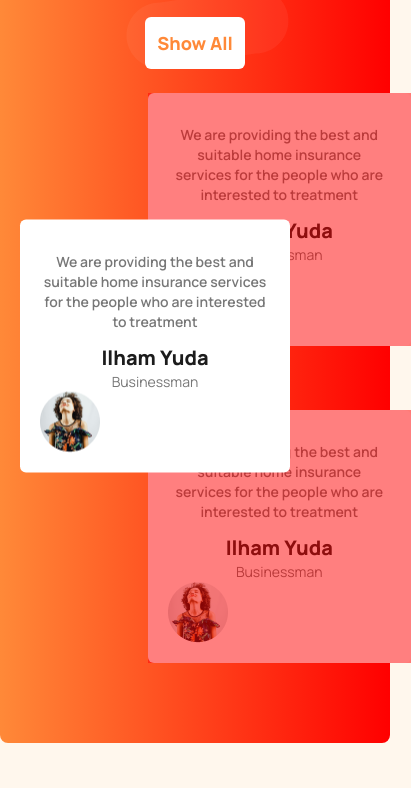
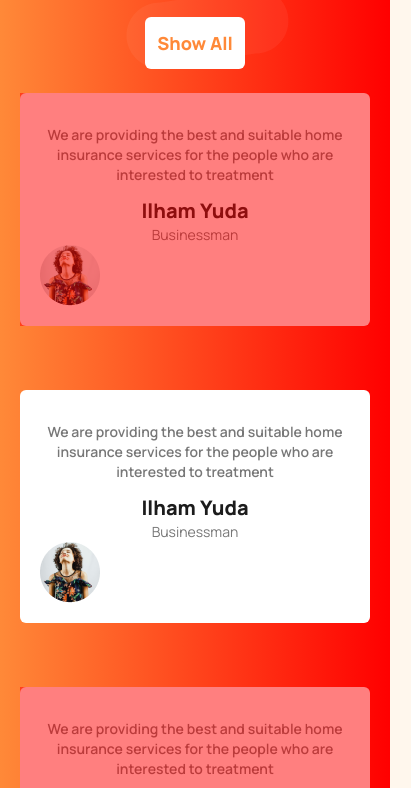
Before and after one commit to Shumona-Akter/tea-house, a plain HTML site: page index.html in a window 390 px wide. Shown: the part 6855-7643 px from the top of the page, 411 px wide, since content can reach past the window. Drawn offline with nearby package versions, Linux system fonts and the light colour scheme.

Commit message:
responsive

```diff
--- a/index.html
+++ b/index.html
@@ -150,7 +150,7 @@
                     <a href="#" class="inline-block font-manrope text-center font-bold text-lg text-button2 rounded-md bg-white px-3 py-3">Show All</a>
                 </div>
                 <div class="grid grid-cols-1 gap-16 relative">
-                    <div class="p-5 bg-white rounded-md relative w-9/12 ml-32">
+                    <div class="p-5 bg-white rounded-md relative md:w-9/12 md:ml-32">
                         <div class="over h-full w-full bg-button1/[.5] inset-0 absolute"></div>
                         <p class=" font-manrope font-semibold text-center text-sm md:text-left text-dark2 my-3">
                             We are providing the best and suitable home insurance services for the people who are interested to treatment
@@ -160,7 +160,7 @@
                         </p>
                         <img src="./images/client.png" alt="" >
                     </div>
-                    <div class="p-5 bg-white rounded-md absolute mr-20 translate-y-1/2 z-10">
+                    <div class="p-5 bg-white rounded-md md:absolute md:mr-20 md:translate-y-1/2 z-10 md:w-9/12">
                         <p class="font-manrope font-semibold text-center text-sm md:text-left text-dark2 my-3">
                             We are providing the best and suitable home insurance services for the people who are interested to treatment
                         </p>
@@ -169,7 +169,7 @@
                         </p>
                         <img src="./images/client.png" alt="">
                     </div>
-                    <div class="p-5 bg-white rounded-md relative w-9/12 ml-32">
+                    <div class="p-5 bg-white rounded-md relative md:w-9/12 md:ml-32">
                         <div class="over h-full w-full bg-button1/[.5] inset-0 absolute"></div>
                         <p class="font-manrope font-semibold text-center text-sm md:text-left text-dark2 my-3">
                             We are providing the best and suitable home insurance services for the people who are interested to treatment
@@ -242,8 +242,12 @@
                 </div>
                 <div>
                     <h1 class="text-xl font-bold text-dark">Subscribe to our  <br> newsletter</h1>
-                    <label for="#" class="text-xm text-dark2 leading-6 block my-3">Email address</label>
+                    <form action="">
+                        <label for="#" class="text-xm text-dark2 leading-6 block my-3">Email address</label>
                     <input type="email" class="bg-transparent border-b-2 w-full outline-none border-b-gray-900">
+                    <input type="submit" value="Submit" class="inline-block mt-4 font-manrope font-bold text-lg text-white rounded-md bg-gradient-to-r from-button2 to-button1 px-3 py-3 ">
+
+                    </form>
                     <div class="mt-5">
                         <i class="fa-brands fa-facebook text-dark2 text-3xl mr-4"></i>
                         <i class="fa-brands fa-square-twitter text-dark2 text-3xl mr-4"></i>
```
